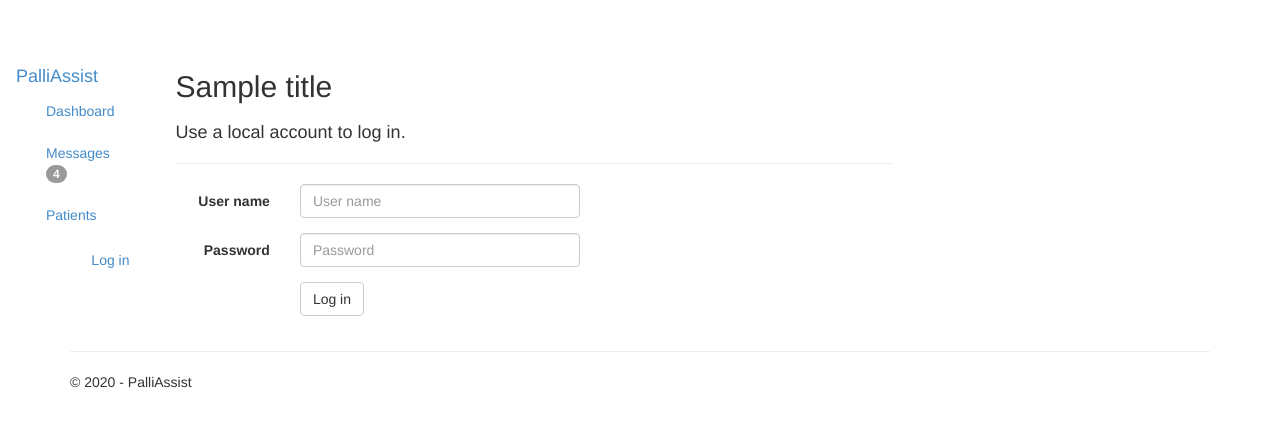
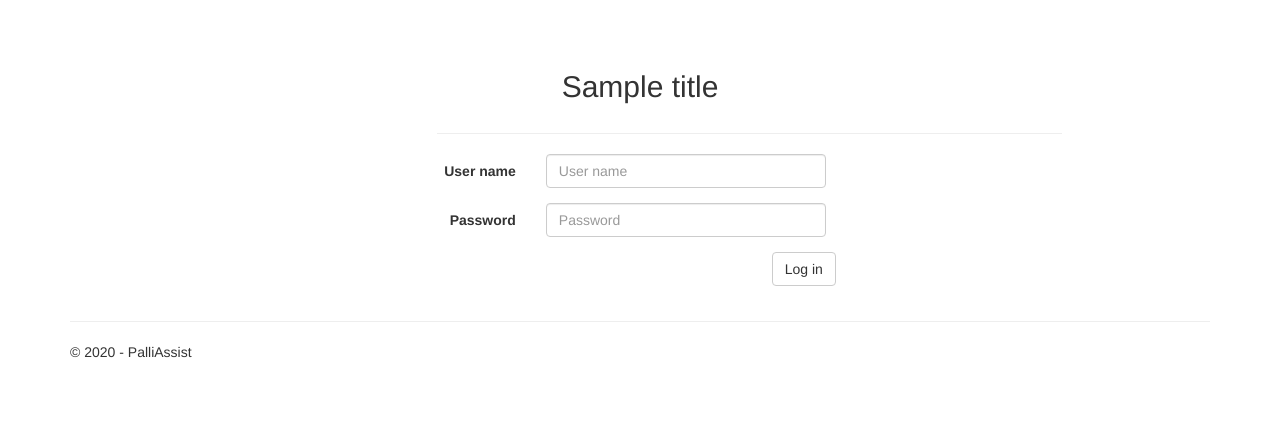
Before and after one commit to cqw1/palliassist_webportal, a Django app: template app/templates/app/login.html in a window 1280 px wide. Shown: the top 427 px of the page. Run offline with Django 3.2, Linux system fonts and the light colour scheme; tables that the repository leaves empty hold one stand-in row (values such as "Sample post"); the template is opened without the code that fills it: values that come from a table or form of the project are taken from there, most other values are stand-ins (such as "Sample title", 1, 10 or a date in 2020); parts of the project's set-up code (start-up, migrations or seed data) failed here and were passed over; some libraries are stand-ins or nearby versions.

Commit message:
removed sidebar from login page and centered elements

```diff
--- a/app/static/app/content/layout.css
+++ b/app/static/app/content/layout.css
@@ -1,9 +1,10 @@
-
+.pa-center-wrapper {
+    text-align: center;
+}
 
 .pa-body-container {
     display: flex;
 }
-
 
 .pa-navbar {
     display: inline-block;
--- /dev/null
+++ b/app/templates/app/empty_layout.html
@@ -0,0 +1,37 @@
+<!DOCTYPE html>
+<html>
+<head>
+    <meta charset="utf-8" />
+    <meta name="viewport" content="width=device-width, initial-scale=1.0">
+    <title>{{ title }}</title>
+    {% load staticfiles %}
+    <link rel="stylesheet" type="text/css" href="{% static 'app/content/bootstrap.min.css' %}" />
+    <link rel="stylesheet" type="text/css" href="{% static 'app/content/site.css' %}" />
+    <link rel="stylesheet" type="text/css" href="{% static 'app/content/layout.css' %}" />
+    <script src="{% static 'app/scripts/modernizr-2.6.2.js' %}"></script>
+
+</head>
+
+<body>
+    <div class="body-container pa-center-wrapper">
+
+        <!-- <div class="container body-content"> -->
+        {% block content %}{% endblock %}
+        <!-- </div> -->
+
+        <script src="{% static 'app/scripts/jquery-1.10.2.js' %}"></script>
+        <script src="{% static 'app/scripts/bootstrap.js' %}"></script>
+        <script src="{% static 'app/scripts/respond.js' %}"></script>
+        {% block scripts %}{% endblock %}
+
+    </div>
+
+    <div class="container">
+        <footer class="footer">
+            <hr/>
+            <p>&copy; {{ year }} - PalliAssist</p>
+        </footer>
+    </div>
+
+</body>
+</html>
--- a/app/templates/app/login.html
+++ b/app/templates/app/login.html
@@ -1,14 +1,13 @@
-{% extends "app/layout.html" %}
+{% extends "app/empty_layout.html" %}
 
 {% block content %}
 
 <h2>{{ title }}</h2>
 <div class="row">
-    <div class="col-md-8">
+    <div class="col-md-6 col-md-push-4">
         <section id="loginForm">
         <form action="." method="post" class="form-horizontal">
             {% csrf_token %}
-                <h4>Use a local account to log in.</h4>
             <hr />
             <div class="form-group">
                 <label for="id_username" class="col-md-2 control-label">User name</label>
@@ -34,9 +33,6 @@
         </form>
         </section>
     </div>
-    <div class="col-md-4">
-        <section id="socialLoginForm"></section>
-    </div>
 </div>
 
 {% endblock %}
```
Also changed, not shown: app/models.py (+23 -0 lines), db.sqlite3, 1 other file. Lines whose indentation alone changed are shown as unchanged.
